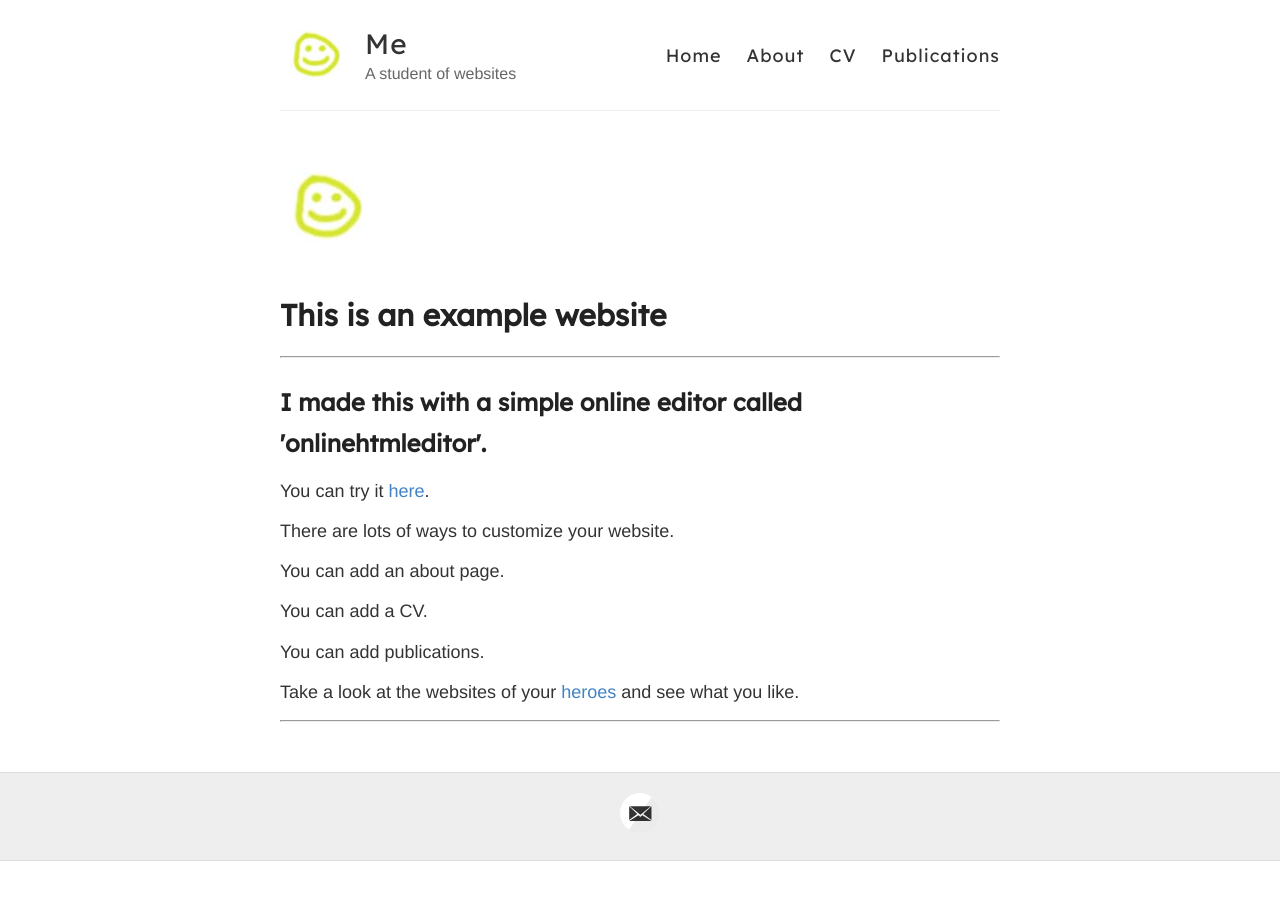
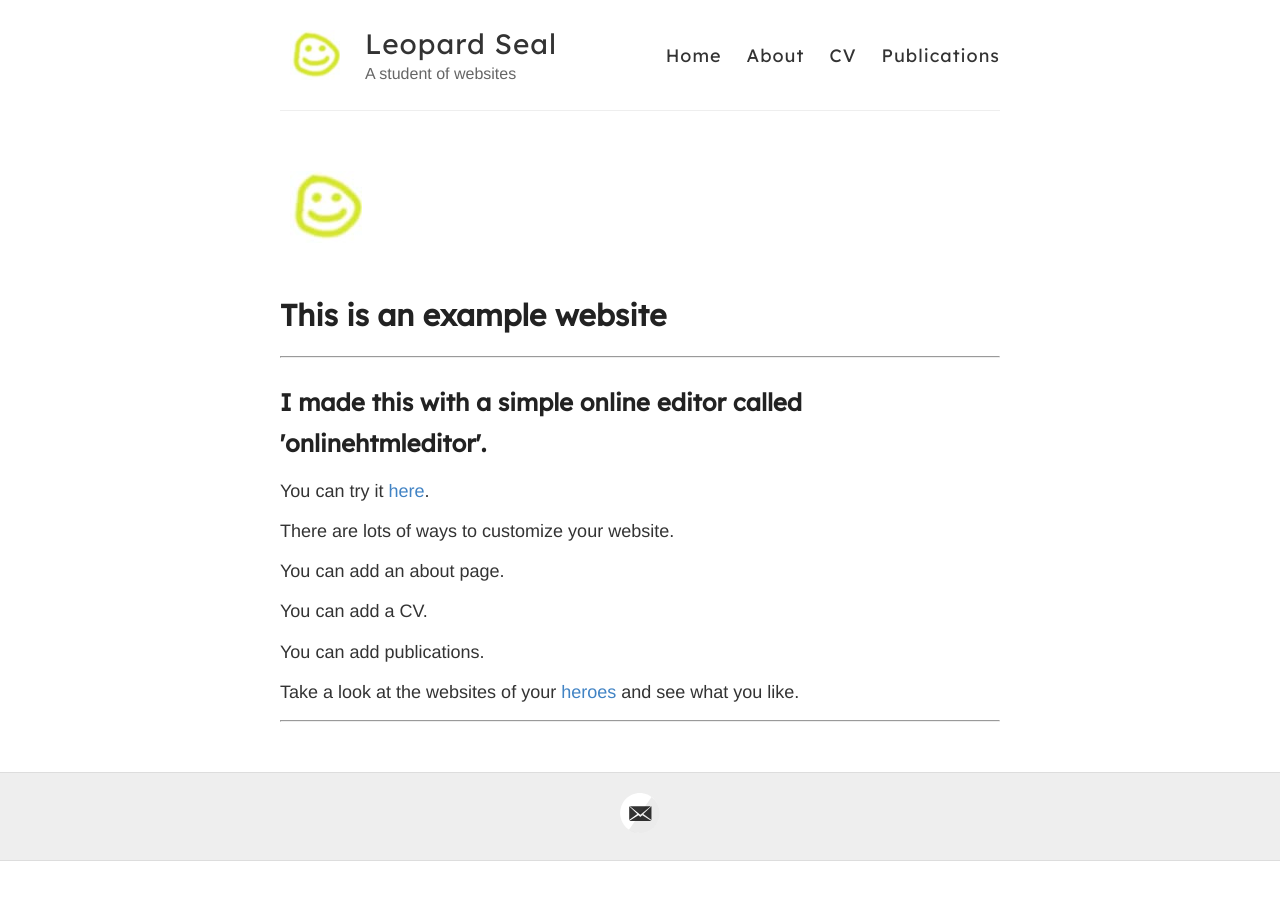
Before and after one commit to rjbischo/rjbischo.github.io, a Jekyll site: the page built from index.html, in a window 1280 px wide. Built offline with Jekyll 4.4.1, drawn with Linux system fonts in a browser that asks for light colours.

Commit message:
Update _config.yml

```diff
--- a/_config.yml
+++ b/_config.yml
@@ -3,7 +3,7 @@
 #
 
 # Name of your site (displayed in the header)
-name: Me
+name: Leopard Seal
 
 # Short bio or description (displayed in the header)
 description: A student of websites
```
